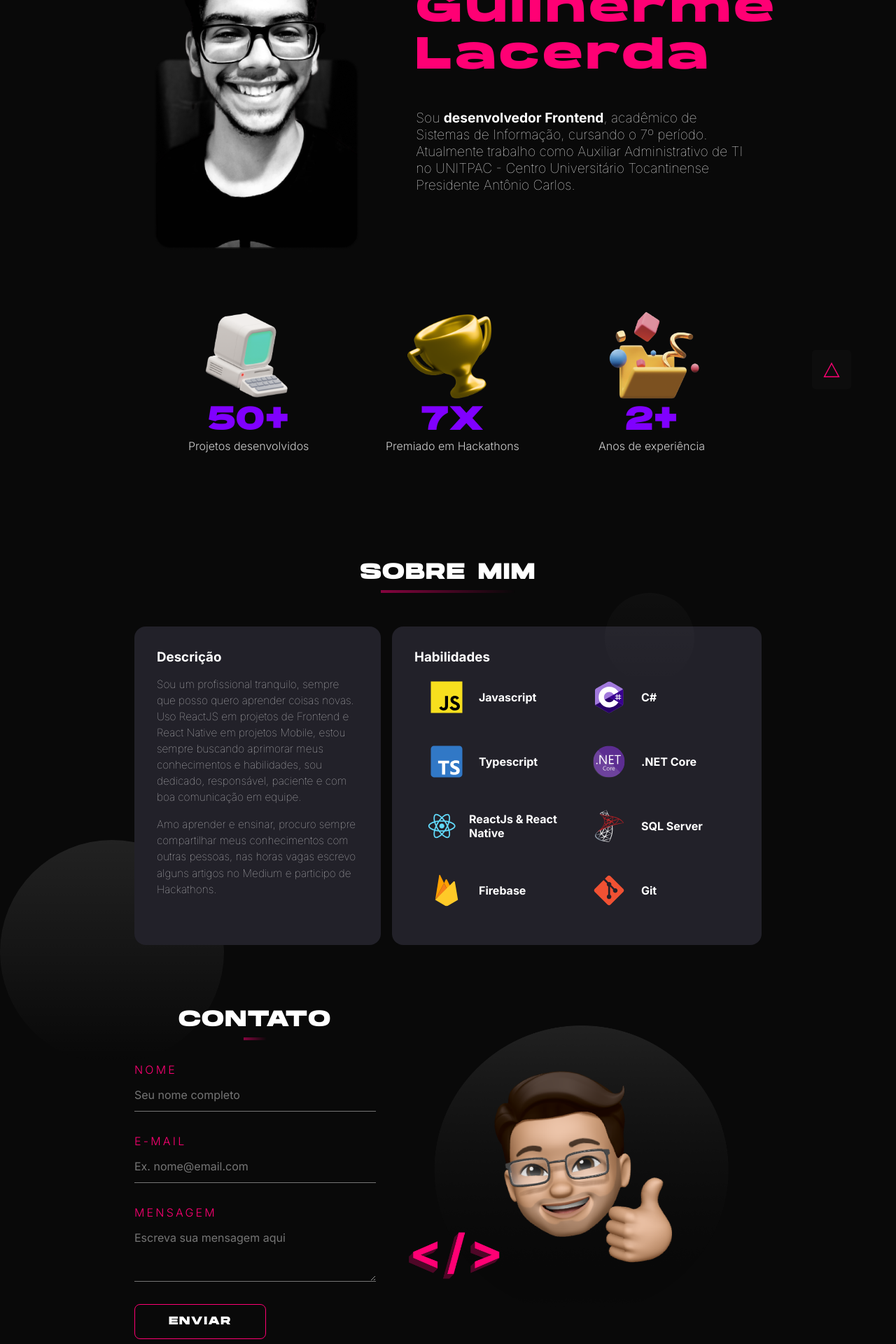
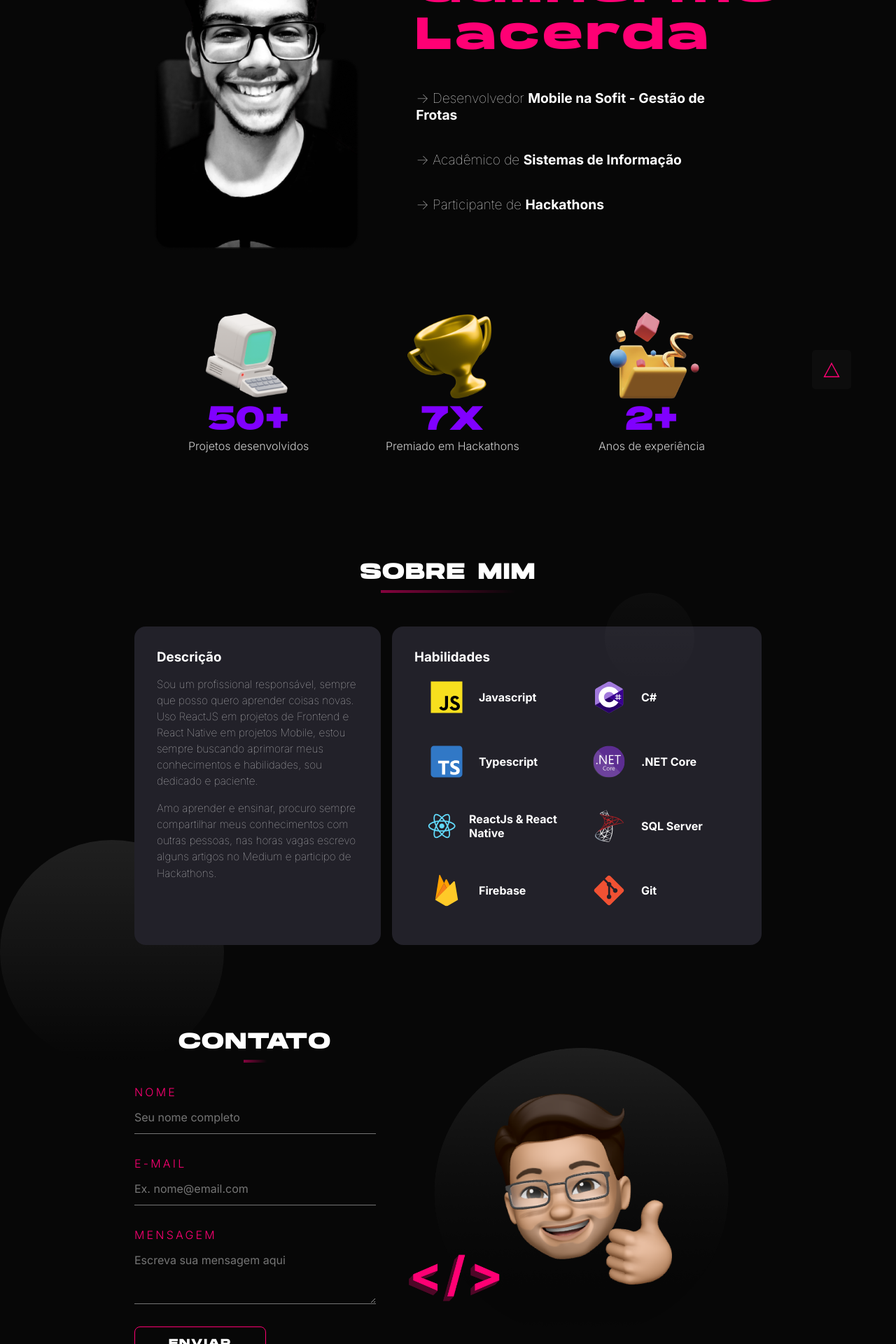
Before and after one commit to Lacerda53/Portfolio-Next, a Next.js app: page / in a window 1280 px wide. Shown: the part 180-2100 px from the top of the page at 70% size. Built offline with nearby package versions, Linux system fonts and the light colour scheme.

Commit message:
update works

```diff
--- a/src/components/About/index.js
+++ b/src/components/About/index.js
@@ -49,10 +49,9 @@ export function About() {
         <div data-aos="fade-right" >
           <h3>Descrição</h3>
           <p>
-            Sou um profissional tranquilo, sempre que posso quero aprender coisas
+            Sou um profissional responsável, sempre que posso quero aprender coisas
             novas. Uso ReactJS em projetos de Frontend e React Native em projetos Mobile, estou sempre buscando aprimorar
-            meus conhecimentos e habilidades, sou dedicado, responsável,
-            paciente e com boa comunicação em equipe.
+            meus conhecimentos e habilidades, sou dedicado e paciente.
           </p>
           <p>
             Amo aprender e ensinar, procuro sempre compartilhar meus
--- a/src/components/Contact/contact.module.scss
+++ b/src/components/Contact/contact.module.scss
@@ -1,5 +1,6 @@
 .containerContact {
   width: 70%;
+  padding-top: 2rem;
   margin: 0 auto;
   > div {
     display: grid;
--- a/src/components/Contact/index.js
+++ b/src/components/Contact/index.js
@@ -24,7 +24,7 @@ export function Contact() {
   }
 
   return (
-    <div className={styles.containerContact}>
+    <div id="contact" className={styles.containerContact}>
       <div>
         <div>
           <div className="title">
--- a/src/components/Welcome/index.js
+++ b/src/components/Welcome/index.js
@@ -16,11 +16,10 @@ export function Welcome() {
         <div className={styles.right}>
           <h1 data-aos="fade-down">Guilherme Lacerda</h1>
           <p data-aos="fade-left">
-            Sou <strong>desenvolvedor Frontend</strong>, acadêmico de Sistemas
-            de Informação, cursando o 7º período. Atualmente trabalho como
-            Auxiliar Administrativo de TI no UNITPAC - Centro Universitário
-            Tocantinense Presidente Antônio Carlos.
+            {"->"} Desenvolvedor <strong>Mobile na Sofit - Gestão de Frotas</strong>
           </p>
+          <p data-aos="fade-left">{"->"} Acadêmico de <strong>Sistemas de Informação</strong></p>
+          <p data-aos="fade-left">{"->"} Participante de <strong>Hackathons</strong></p>
         </div>
       </div>
     </section>
--- a/src/styles/globals.scss
+++ b/src/styles/globals.scss
@@ -7,7 +7,7 @@
 :root {
   --primary: #ff0074;
   --text: #fff;
-  --background: #090909;
+  --background: #070707;
   --box: #222129;
   --white: #FFF;
 }
```
